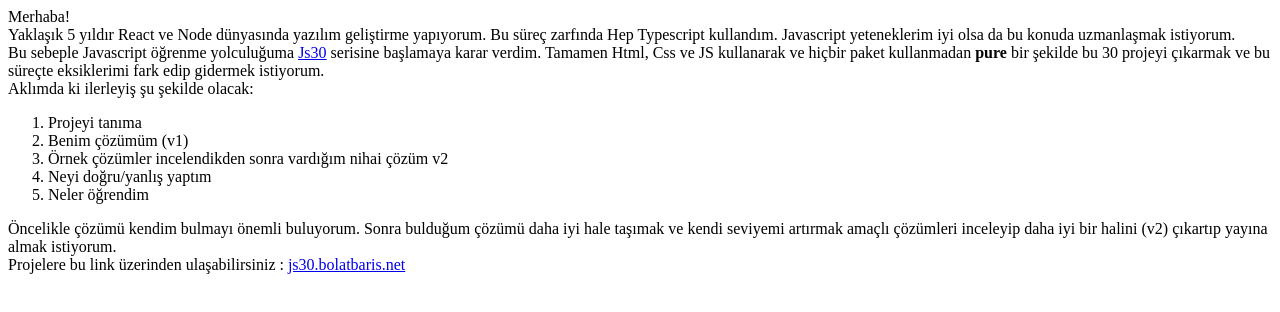
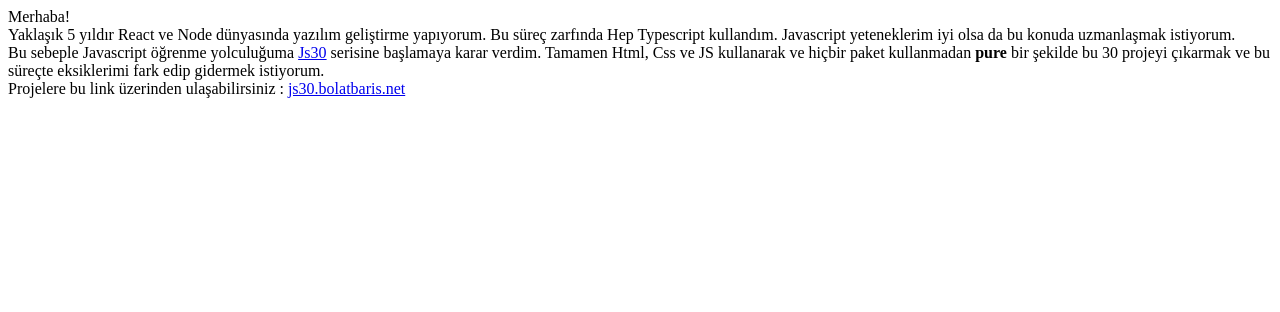
Before and after one commit to bolatbaris/bolatbaris.net, a plain HTML site: page blogs/js_30_starter.html in a window 1280 px wide. Drawn offline with Linux system fonts and the light colour scheme.

Commit message:
js30 updated

```diff
--- a/blogs/js_30_starter.html
+++ b/blogs/js_30_starter.html
@@ -18,20 +18,6 @@
     kullanmadan <b>pure</b> bir şekilde bu 30 projeyi çıkarmak ve bu süreçte
     eksiklerimi fark edip gidermek istiyorum.
     <br />
-    Aklımda ki ilerleyiş şu şekilde olacak:
-
-    <ol>
-      <li>Projeyi tanıma</li>
-      <li>Benim çözümüm (v1)</li>
-      <li>Örnek çözümler incelendikden sonra vardığım nihai çözüm v2</li>
-      <li>Neyi doğru/yanlış yaptım</li>
-      <li>Neler öğrendim</li>
-    </ol>
-
-    Öncelikle çözümü kendim bulmayı önemli buluyorum. Sonra bulduğum çözümü daha
-    iyi hale taşımak ve kendi seviyemi artırmak amaçlı çözümleri inceleyip daha
-    iyi bir halini (v2) çıkartıp yayına almak istiyorum.
-    <br />
     Projelere bu link üzerinden ulaşabilirsiniz :
     <a href="https://js30.bolatbaris.net" target="_blank"
       >js30.bolatbaris.net</a
```
Also changed, not shown: index.html (+0 -5 lines).
